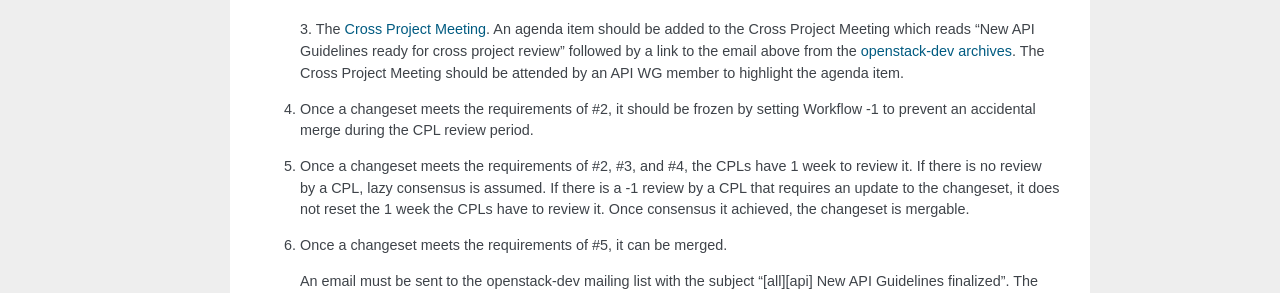
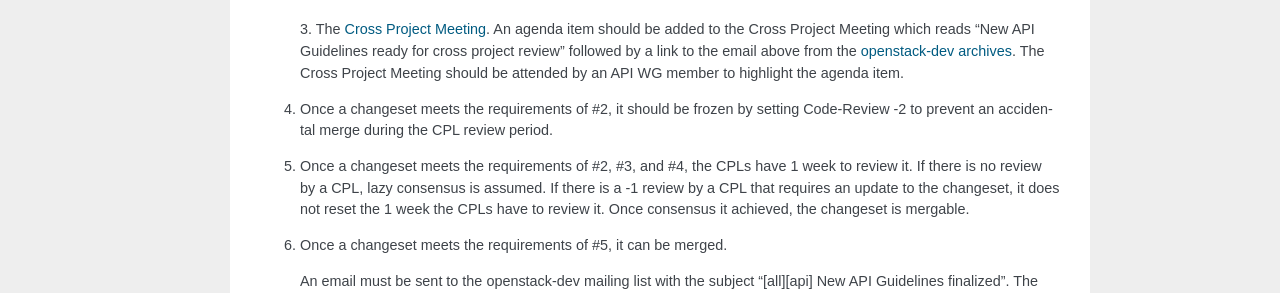
Before and after one commit to openstack/api-sig, a Sphinx documentation site: the page built from doc/source/process.rst, in a window 1280 px wide. Shown: the part 775-1068 px from the top of the page. Built offline with Sphinx 7.4.7, drawn with Linux system fonts in a browser that asks for light colours.

Commit message:
Use Code-Review to Freeze instead of Workflow
Let's use Code-Review -2 to Freeze instead of Workflow -1. The
semantics are better "Do not merge" vs "Work in progress" and
it's easier to filter the frozen guidelines vs those that are
actually a work in progress.

Change-Id: Ib030bcdfd5e90766a5a22ca84c86dc59ef30cdb5

```diff
--- a/doc/source/process.rst
+++ b/doc/source/process.rst
@@ -59,7 +59,7 @@ The following process should occur:
    item.
 
 4. Once a changeset meets the requirements of #2, it should be frozen by
-   setting Workflow -1 to prevent an accidental merge during the CPL review
+   setting Code-Review -2 to prevent an accidental merge during the CPL review
    period.
 
 5. Once a changeset meets the requirements of #2, #3, and #4, the CPLs have
```
